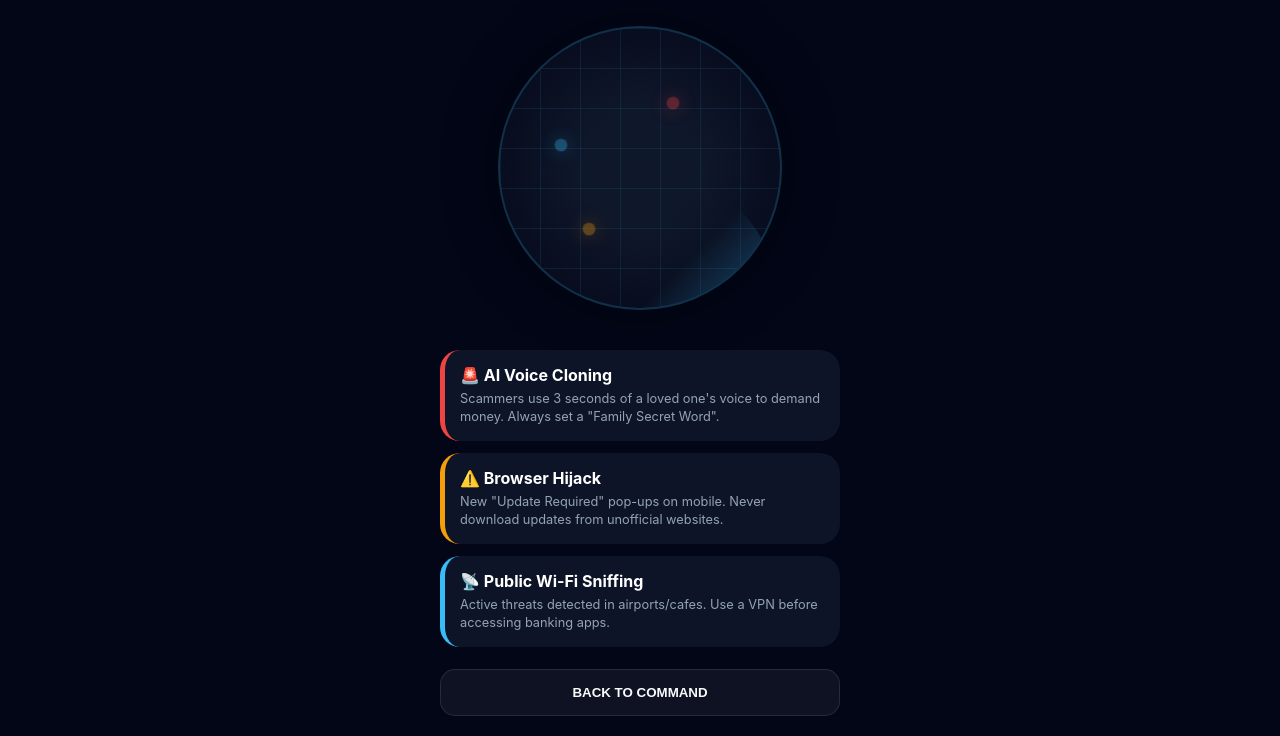
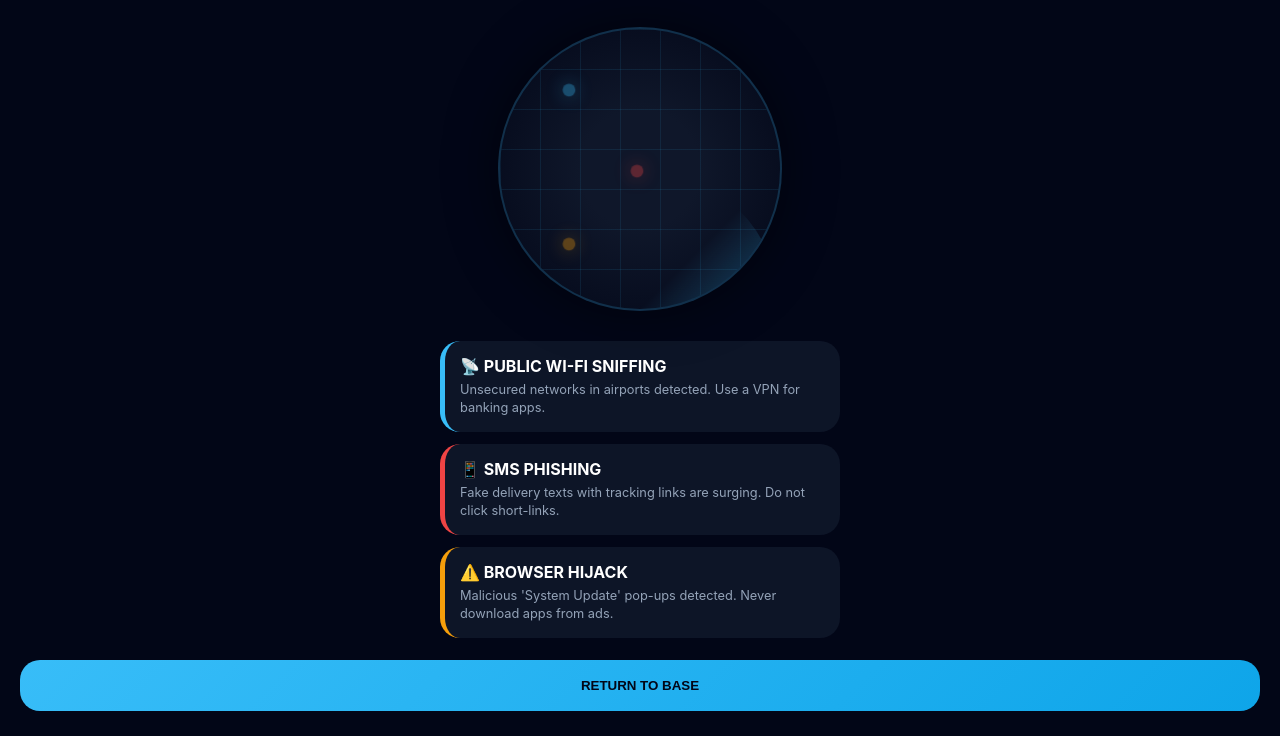
Before and after one commit to minamar7/StaySafeTips, a plain HTML site: page scam-alerts2.html in a window 1280 px wide. Shown: the part 94-830 px from the top of the page. Drawn offline with Linux system fonts and the light colour scheme.

Commit message:
Update scam-alerts2.html

```diff
--- a/scam-alerts2.html
+++ b/scam-alerts2.html
@@ -27,7 +27,7 @@
             align-items: center;
         }
 
-        /* Radar Section */
+        /* Radar Visual Section */
         .radar-box {
             position: relative;
             width: 280px;
@@ -40,7 +40,6 @@
             box-shadow: 0 0 50px rgba(0, 0, 0, 0.5);
         }
 
-        /* Radar Grid */
         .radar-box::after {
             content: "";
             position: absolute;
@@ -49,10 +48,8 @@
                 linear-gradient(rgba(56, 189, 248, 0.1) 1px, transparent 1px),
                 linear-gradient(90deg, rgba(56, 189, 248, 0.1) 1px, transparent 1px);
             background-size: 40px 40px;
-            pointer-events: none;
         }
 
-        /* The Sweeping Line */
         .sweep {
             position: absolute;
             width: 140px;
@@ -70,7 +67,6 @@
             to { transform: rotate(360deg); }
         }
 
-        /* Threat Dots */
         .threat-dot {
             position: absolute;
             width: 10px;
@@ -81,13 +77,12 @@
         }
 
         @keyframes blink {
-            0% { opacity: 1; transform: scale(1); }
+            0%, 100% { opacity: 1; transform: scale(1); }
             50% { opacity: 0.3; transform: scale(1.3); }
-            100% { opacity: 1; transform: scale(1); }
         }
 
-        /* Content Area */
-        .alert-container { width: 100%; max-width: 400px; margin-top: 10px; }
+        /* Alert Cards Section */
+        .alert-container { width: 100%; max-width: 400px; }
 
         .alert-card {
             background: var(--card);
@@ -95,7 +90,6 @@
             padding: 15px;
             margin-bottom: 12px;
             border-left: 5px solid var(--accent);
-            backdrop-filter: blur(10px);
             animation: slideIn 0.5s ease-out;
         }
 
@@ -107,63 +101,78 @@
         .alert-card.critical { border-left-color: var(--danger); }
         .alert-card.warning { border-left-color: var(--warning); }
 
-        .alert-card h4 { margin: 0; font-size: 1rem; color: #fff; }
+        .alert-card h4 { margin: 0; font-size: 1rem; color: #fff; text-transform: uppercase; }
         .alert-card p { margin: 5px 0 0; font-size: 0.8rem; color: var(--muted); line-height: 1.4; }
 
         .back-btn {
-            background: rgba(255, 255, 255, 0.05);
-            border: 1px solid rgba(255, 255, 255, 0.1);
-            color: var(--text);
-            padding: 15px;
-            border-radius: 15px;
+            background: linear-gradient(135deg, var(--accent), #0ea5e9);
+            border: none;
+            color: #020617;
+            padding: 18px;
+            border-radius: 20px;
             width: 100%;
-            font-weight: bold;
+            font-weight: 800;
             cursor: pointer;
             margin-top: 10px;
+            text-transform: uppercase;
         }
     </style>
 </head>
 <body>
 
     <div style="text-align:center;">
-        <h1 style="color:var(--accent); font-size:1.5rem; margin-bottom:5px;">THREAT RADAR</h1>
-        <div style="background:var(--danger); color:#000; font-size:0.6rem; font-weight:900; padding:2px 8px; border-radius:5px; display:inline-block;">LIVE SCANNING</div>
+        <h1 style="color:var(--accent); font-size:1.5rem; margin-bottom:5px; letter-spacing: 2px;">THREAT RADAR</h1>
+        <div style="background:var(--danger); color:#fff; font-size:0.6rem; font-weight:900; padding:3px 10px; border-radius:5px; display:inline-block; letter-spacing: 1px;">LIVE SCANNING</div>
     </div>
 
     <div class="radar-box">
         <div class="sweep"></div>
-        <div class="threat-dot" style="top: 25%; left: 60%; background: var(--danger); box-shadow: 0 0 15px var(--danger);"></div>
-        <div class="threat-dot" style="top: 70%; left: 30%; background: var(--warning); box-shadow: 0 0 15px var(--warning);"></div>
-        <div class="threat-dot" style="top: 40%; left: 20%; background: var(--accent); box-shadow: 0 0 15px var(--accent);"></div>
+        <div id="dots-container"></div>
     </div>
 
-    <div class="alert-container">
-        <div class="alert-card critical">
-            <h4>🚨 AI Voice Cloning</h4>
-            <p>Scammers use 3 seconds of a loved one's voice to demand money. Always set a "Family Secret Word".</p>
+    <div class="alert-container" id="alert-list">
         </div>
 
-        <div class="alert-card warning">
-            <h4>⚠️ Browser Hijack</h4>
-            <p>New "Update Required" pop-ups on mobile. Never download updates from unofficial websites.</p>
-        </div>
-
-        <div class="alert-card">
-            <h4>📡 Public Wi-Fi Sniffing</h4>
-            <p>Active threats detected in airports/cafes. Use a VPN before accessing banking apps.</p>
-        </div>
-
-        <button class="back-btn" onclick="location.href='index.html'">BACK TO COMMAND</button>
-    </div>
+    <button class="back-btn" onclick="location.href='index.html'">Return to Base</button>
 
     <script>
-        // Wow factor: Randomly add more dots to make it look active
-        setInterval(() => {
-            const dots = document.querySelectorAll('.threat-dot');
-            dots.forEach(dot => {
-                dot.style.opacity = Math.random() > 0.5 ? "1" : "0.5";
+        const allScams = [
+            { title: "🚨 AI Voice Cloning", text: "Scammers mimic loved ones' voices to demand money. Set a family secret password.", level: "critical" },
+            { title: "⚠️ Browser Hijack", text: "Malicious 'System Update' pop-ups detected. Never download apps from ads.", level: "warning" },
+            { title: "📡 Public Wi-Fi Sniffing", text: "Unsecured networks in airports detected. Use a VPN for banking apps.", level: "standard" },
+            { title: "📱 SMS Phishing", text: "Fake delivery texts with tracking links are surging. Do not click short-links.", level: "critical" },
+            { title: "💎 Crypto Drainer", text: "Malicious smart contracts targeting web3 wallets. Revoke unknown permissions.", level: "warning" },
+            { title: "📧 Tax Refund Scam", text: "Emails claiming official tax refunds to steal credit card info. Verify via gov portal.", level: "standard" },
+            { title: "🛂 Travel Visa Fraud", text: "Fake websites offering fast-track visas. Use only official government domains.", level: "warning" },
+            { title: "📦 Marketplace Scam", text: "Fake 'Payment Pending' screenshots on FB/eBay. Verify funds in your bank first.", level: "critical" }
+        ];
+
+        function initRadar() {
+            const list = document.getElementById('alert-list');
+            const dots = document.getElementById('dots-container');
+
+            // 1. Pick 3 Random Scams
+            const selected = allScams.sort(() => 0.5 - Math.random()).slice(0, 3);
+
+            selected.forEach(scam => {
+                const card = document.createElement('div');
+                card.className = `alert-card ${scam.level}`;
+                card.innerHTML = `<h4>${scam.title}</h4><p>${scam.text}</p>`;
+                list.appendChild(card);
+
+                // 2. Add a Dot for each scam on the radar
+                const dot = document.createElement('div');
+                dot.className = 'threat-dot';
+                const color = scam.level === 'critical' ? 'var(--danger)' : (scam.level === 'warning' ? 'var(--warning)' : 'var(--accent)');
+                dot.style.background = color;
+                dot.style.boxShadow = `0 0 15px ${color}`;
+                dot.style.top = Math.floor(Math.random() * 60 + 20) + "%";
+                dot.style.left = Math.floor(Math.random() * 60 + 20) + "%";
+                dots.appendChild(dot);
             });
-        }, 500);
+        }
+
+        window.onload = initRadar;
     </script>
 </body>
 </html>
```
